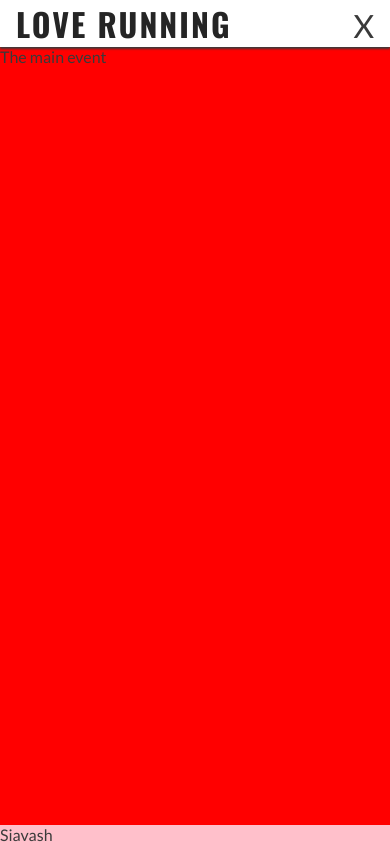
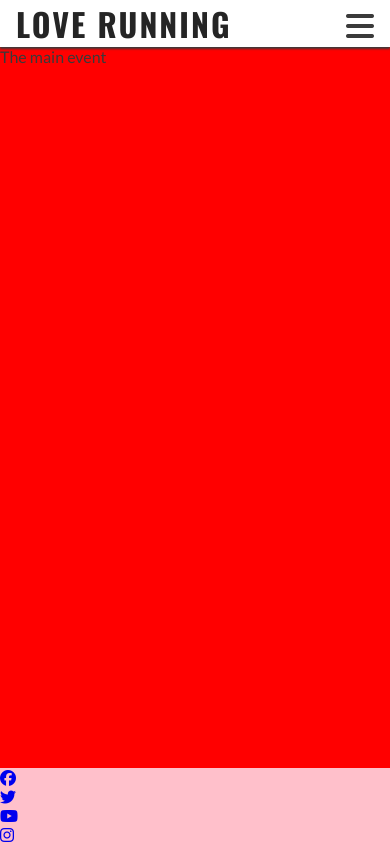
Before and after one commit to acelliott1218/love-running, a plain HTML site: page index.html in a window 390 px wide. Drawn offline with nearby package versions, Linux system fonts and the light colour scheme.

Commit message:
added icons

```diff
--- a/assets/CSS/styles.css
+++ b/assets/CSS/styles.css
@@ -106,3 +106,8 @@ footer {
         margin-top:79px;
     }
 }
+@media screen and (min-width: 992px) {
+#menu a:hover {
+    border-bottom:1px solid #3a3a3a;
+    }
+}
--- a/index.html
+++ b/index.html
@@ -26,7 +26,7 @@
             </h1>
         </a>
         <input type="checkbox" id="nav-toggle" name="nav-toggle">
-        <label for="nav-toggle" class="nav-toggle-label">X</label>
+        <label for="nav-toggle" class="nav-toggle-label"><i class="fa-solid fa-bars"></i></label>
         <nav>
             <ul id="menu">
                 <li><a href="" class="active">Home</a></li>
@@ -39,9 +39,14 @@
         The main event
     </main>
     <footer>
-        Siavash
+        <ul>
+            <li><a href="facebook.com" target="_blank" rel="noicons" aria-label="visit our Facebook page (opens in new tab)"><i class="fa-brands fa-facebook"></i></a></li>
+            <li><a href="twitter.com" target="_blank" rel="noicons" aria-label="visit our Twitter page (opens in new tab)"><i class="fa-brands fa-twitter"></i></a></li>
+            <li><a href="youtube.com" target="_blank" rel="noicons" aria-label="visit our Youtube page (opens in new tab)"><i class="fa-brands fa-youtube"></i></a></li>
+            <li><a href="instagram.com" target="_blank" rel="noicons" aria-label="visit our Instagram page (opens in new tab)"><i class="fa-brands fa-instagram"></i></a></li>
+        </ul>
     </footer>
-
+    <script src="https://kit.fontawesome.com/2c354de717.js" crossorigin="anonymous"></script>
 </body>
 
 </html>
```
